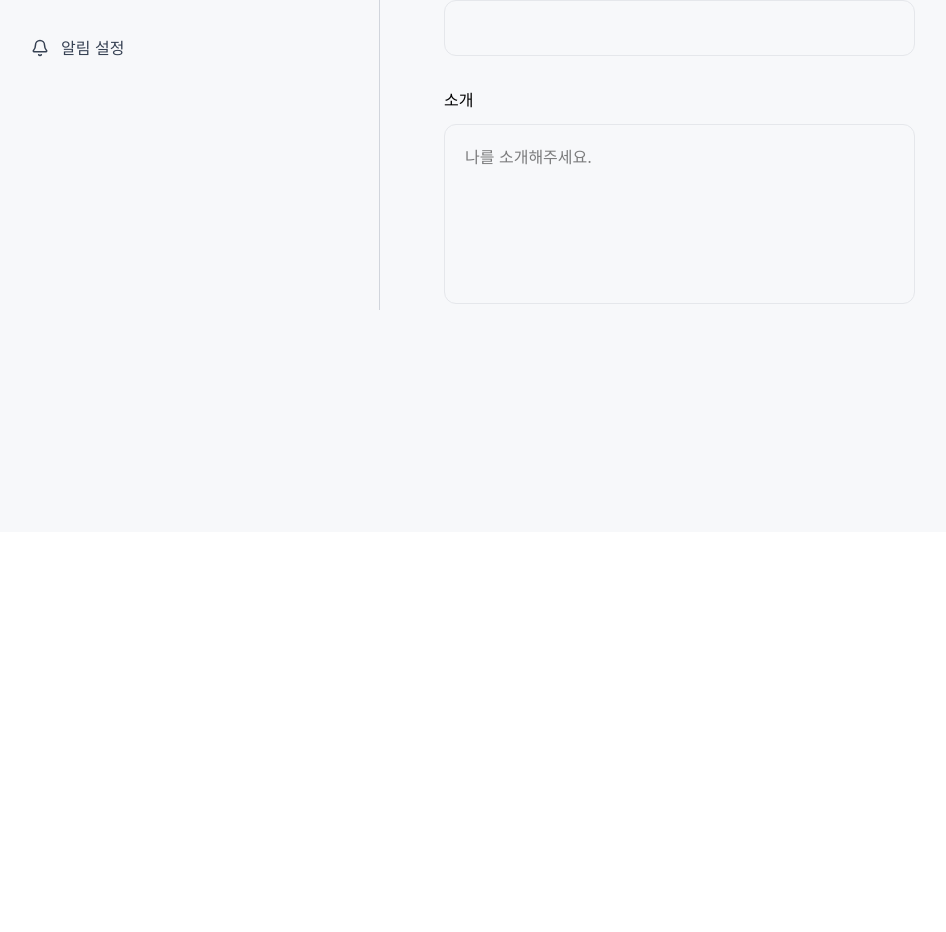
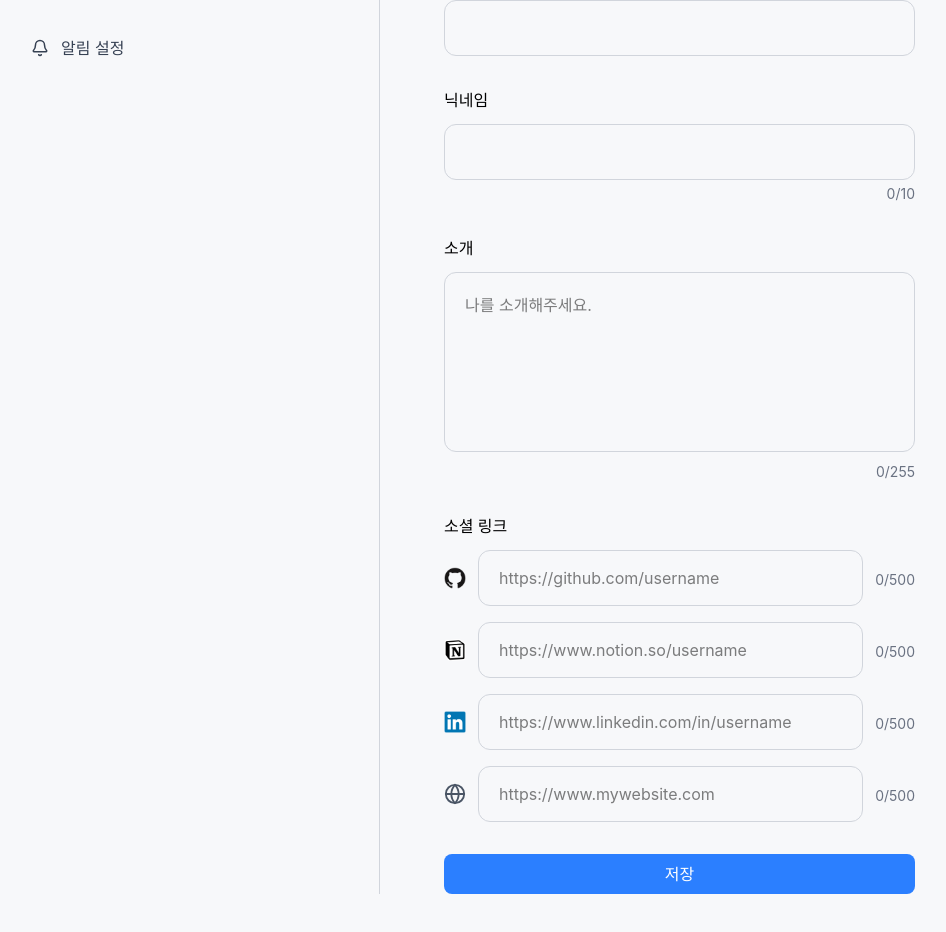
Before and after one commit to ADA-LipSum/Front, a React (Vite) app: page /settings/profile in a window 1280 px wide. Shown: the part 340-1272 px from the top of the page, without its empty margins (25-971 px from the left). Before the commit the page ends 872 px from the top, so only its background shows below. Built offline with nearby package versions, Linux system fonts and the light colour scheme; no server answers.

Commit message:
feat: 프로필 설정 페이지에 소셜 링크 추가 및 이미지 업로드 기능 개선

```diff
--- a/src/pages/Setting/ProfileSettings.tsx
+++ b/src/pages/Setting/ProfileSettings.tsx
@@ -1,12 +1,102 @@
+import { useEffect, useRef, useState } from 'react';
+import { useAuthStore } from '@/store/authStore';
+import { useProfileStore } from '@/store/profileStore';
+import { ShowErrorToast, ShowSuccessToast } from '@/components/Library/Toast/Toast';
 import Avatar from '@/components/global/Avatar';
+import { Globe, Upload } from 'lucide-react';
+
+import GitHub from '@/assets/GitHub.png';
+import Linkedin from '@/assets/Linkedin.png';
+import Notion from '@/assets/Notion.png';
 
 export const ProfileSettings = () => {
+  const user = useAuthStore((state) => state.user);
+  const profile = useProfileStore((state) => state.profile);
+  const fetchProfile = useProfileStore((state) => state.fetchProfile);
+  const updateProfile = useProfileStore((state) => state.updateProfile);
+  const uploadProfileImage = useProfileStore((state) => state.uploadProfileImage);
+
+  const fileInputRef = useRef<HTMLInputElement>(null);
+
+  // Edit state
+  const [editNickname, setEditNickname] = useState('');
+  const [editIntro, setEditIntro] = useState('');
+  const [editSocialLinks, setEditSocialLinks] = useState({
+    githubUrl: '',
+    notionUrl: '',
+    linkedinUrl: '',
+    personalWebsiteUrl: '',
+  });
+  const [pendingImageFile, setPendingImageFile] = useState<File | null>(null);
+  const [previewImageUrl, setPreviewImageUrl] = useState<string | null>(null);
+  const [isSaving, setIsSaving] = useState(false);
+  const [isImageHovered, setIsImageHovered] = useState(false);
+
+  // Initialize edit state when profile loads
+  useEffect(() => {
+    if (profile) {
+      setEditNickname(profile.userNickname ?? '');
+      setEditIntro(profile.intro ?? '');
+      setEditSocialLinks({
+        githubUrl: profile.socialLinks?.githubUrl ?? '',
+        notionUrl: profile.socialLinks?.notionUrl ?? '',
+        linkedinUrl: profile.socialLinks?.linkedinUrl ?? '',
+        personalWebsiteUrl: profile.socialLinks?.personalWebsiteUrl ?? '',
+      });
+    }
+  }, [profile]);
+
+  useEffect(() => {
+    if (user?.uuid) {
+      void fetchProfile(user.uuid);
+    }
+  }, [fetchProfile, user?.uuid]);
+
+  const handleFileChange = (e: React.ChangeEvent<HTMLInputElement>) => {
+    const file = e.target.files?.[0];
+    if (!file) return;
+    setPendingImageFile(file);
+    setPreviewImageUrl(URL.createObjectURL(file));
+    e.target.value = '';
+  };
+
+  const handleSave = async () => {
+    if (!user?.uuid || !profile?.uuid) {
+      ShowErrorToast('사용자 정보를 찾을 수 없습니다.');
+      return;
+    }
+
+    setIsSaving(true);
+    try {
+      // Upload image if selected
+      if (pendingImageFile) {
+        await uploadProfileImage(profile.uuid, pendingImageFile);
+        if (previewImageUrl) URL.revokeObjectURL(previewImageUrl);
+        setPendingImageFile(null);
+        setPreviewImageUrl(null);
+      }
+
+      // Update profile information
+      await updateProfile({
+        uuid: profile.uuid,
+        userNickname: editNickname,
+        intro: editIntro,
+        socialLinks: editSocialLinks,
+      });
+
+      ShowSuccessToast('프로필 수정 성공!');
+    } catch (err) {
+      ShowErrorToast(err instanceof Error ? err.message : '프로필 업데이트 실패');
+    } finally {
+      setIsSaving(false);
+    }
+  };
+
   return (
     <div className="flex gap-20">
       {/* Left Form */}
       <div className="flex-1 max-w-175">
         <h1 className="text-xl font-bold mb-10 text-gray-800">프로필 정보</h1>
-
         <div className="space-y-8">
           {/* 아이디 */}
           <div>
@@ -19,11 +109,35 @@ export const ProfileSettings = () => {
                 h-14
                 px-5
                 rounded-xl
-                border border-gray-200
+                border border-gray-300
                 outline-none
-                focus:border-black
+                focus:border-blue-500
+                focus:ring-1 focus:ring-blue-500
+                text-gray-500
               "
-              placeholder="아이디는 변경할 수 없습니다."
+              value={user?.customId}
+              readOnly
+            />
+          </div>
+
+          {/* 이름 */}
+          <div>
+            <label className="block mb-3 font-medium">이름</label>
+
+            <input
+              type="text"
+              className="
+                w-full
+                h-14
+                px-5
+                rounded-xl
+                border border-gray-300
+                outline-none
+                focus:border-blue-500
+                focus:ring-1 focus:ring-blue-500
+                text-gray-500
+              "
+              value={user?.userRealname}
               readOnly
             />
           </div>
@@ -39,11 +153,16 @@ export const ProfileSettings = () => {
                 h-14
                 px-5
                 rounded-xl
-                border border-gray-200
+                border border-gray-300
                 outline-none
-                focus:border-black
+                focus:border-blue-500
+                focus:ring-1 focus:ring-blue-500
               "
+              value={editNickname}
+              onChange={(e) => setEditNickname(e.target.value)}
+              maxLength={10}
             />
+            <div className="text-right text-sm text-gray-500 mt-1">{editNickname.length}/10</div>
           </div>
 
           {/* 자기소개 */}
@@ -56,23 +175,175 @@ export const ProfileSettings = () => {
                 h-45
                 p-5
                 rounded-xl
-                border border-gray-200
+                border border-gray-300
+                outline-none
+                focus:border-blue-500
+                focus:ring-1 focus:ring-blue-500
                 resize-none
               "
               placeholder="나를 소개해주세요."
+              value={editIntro}
+              onChange={(e) => setEditIntro(e.target.value)}
+              maxLength={255}
             />
+            <div className="text-right text-sm text-gray-500 mt-1">{editIntro.length}/255</div>
           </div>
+
+          {/* 소셜 링크 */}
+          <div>
+            <label className="block mb-3 font-medium">소셜 링크</label>
+            <div className="space-y-4">
+              {/* 깃허브 */}
+              <div className="flex items-center gap-3">
+                <img src={GitHub} width={22} height={22} alt="GitHub" className="shrink-0" />
+                <input
+                  type="text"
+                  className="
+                    flex-1
+                    h-14
+                    px-5
+                    rounded-xl
+                    border border-gray-300
+                    outline-none
+                    focus:border-blue-500
+                    focus:ring-1 focus:ring-blue-500
+                  "
+                  placeholder="https://github.com/username"
+                  value={editSocialLinks.githubUrl}
+                  maxLength={500}
+                  onChange={(e) =>
+                    setEditSocialLinks((prev) => ({ ...prev, githubUrl: e.target.value }))
+                  }
+                />
+                <div className="text-right text-sm text-gray-500 mt-1">
+                  {editSocialLinks.githubUrl.length}/500
+                </div>
+              </div>
+
+              {/* 노션 */}
+              <div className="flex items-center gap-3">
+                <img src={Notion} width={22} height={22} alt="Notion" className="shrink-0" />
+                <input
+                  type="text"
+                  className="
+                    flex-1
+                    h-14
+                    px-5
+                    rounded-xl
+                    border border-gray-300
+                    outline-none
+                    focus:border-blue-500
+                    focus:ring-1 focus:ring-blue-500
+                  "
+                  placeholder="https://www.notion.so/username"
+                  value={editSocialLinks.notionUrl}
+                  maxLength={500}
+                  onChange={(e) =>
+                    setEditSocialLinks((prev) => ({ ...prev, notionUrl: e.target.value }))
+                  }
+                />
+                <div className="text-right text-sm text-gray-500 mt-1">
+                  {editSocialLinks.notionUrl.length}/500
+                </div>
+              </div>
+
+              {/* 링크드인 */}
+              <div className="flex items-center gap-3">
+                <img src={Linkedin} width={22} height={22} alt="LinkedIn" className="shrink-0" />
+                <input
+                  type="text"
+                  className="
+                    flex-1
+                    h-14
+                    px-5
+                    rounded-xl
+                    border border-gray-300
+                    outline-none
+                    focus:border-blue-500
+                    focus:ring-1 focus:ring-blue-500
+                  "
+                  placeholder="https://www.linkedin.com/in/username"
+                  value={editSocialLinks.linkedinUrl}
+                  maxLength={500}
+                  onChange={(e) =>
+                    setEditSocialLinks((prev) => ({ ...prev, linkedinUrl: e.target.value }))
+                  }
+                />
+                <div className="text-right text-sm text-gray-500 mt-1">
+                  {editSocialLinks.linkedinUrl.length}/500
+                </div>
+              </div>
+
+              {/* 개인 웹사이트 */}
+              <div className="flex items-center gap-3">
+                <Globe size={22} className="shrink-0 text-gray-600" />
+                <input
+                  type="text"
+                  className="
+                    flex-1
+                    h-14
+                    px-5
+                    rounded-xl
+                    border border-gray-300
+                    outline-none
+                    focus:border-blue-500
+                    focus:ring-1 focus:ring-blue-500
+                  "
+                  placeholder="https://www.mywebsite.com"
+                  value={editSocialLinks.personalWebsiteUrl}
+                  maxLength={500}
+                  onChange={(e) =>
+                    setEditSocialLinks((prev) => ({
+                      ...prev,
+                      personalWebsiteUrl: e.target.value,
+                    }))
+                  }
+                />
+                <div className="text-right text-sm text-gray-500 mt-1">
+                  {editSocialLinks.personalWebsiteUrl.length}/500
+                </div>
+              </div>
+            </div>
+          </div>
+
+          <button
+            onClick={handleSave}
+            disabled={isSaving}
+            className="bg-blue-500 text-white py-2 px-4 w-full rounded-lg hover:bg-blue-600 disabled:opacity-50 disabled:cursor-not-allowed"
+          >
+            {isSaving ? '저장 중...' : '저장'}
+          </button>
         </div>
       </div>
 
-      {/* Right Profile */}
+      {/* 프로필 이미지 */}
       <div className="w-55 flex justify-center">
-        <div className="w-45 h-45 rounded-full overflow-hidden bg-gray-200">
+        <div
+          className="relative w-45 h-45 rounded-full overflow-hidden bg-gray-200 cursor-pointer"
+          onMouseEnter={() => setIsImageHovered(true)}
+          onMouseLeave={() => setIsImageHovered(false)}
+          onClick={() => fileInputRef.current?.click()}
+          role="button"
+          tabIndex={0}
+          onKeyDown={(e) => e.key === 'Enter' && fileInputRef.current?.click()}
+        >
           <Avatar
-            src={localStorage.getItem('profileImage') || undefined}
+            src={previewImageUrl ?? profile?.profileImage ?? user?.profileImage ?? undefined}
             className="object-cover"
             size="full"
             name={'프로필 이미지'}
+          />
+          {isImageHovered && (
+            <div className="absolute inset-0 bg-black/40 flex items-center justify-center transition-colors">
+              <Upload className="w-8 h-8 text-white" />
+            </div>
+          )}
+          <input
+            ref={fileInputRef}
+            type="file"
+            accept="image/*"
+            className="hidden"
+            onChange={handleFileChange}
           />
         </div>
       </div>
```
